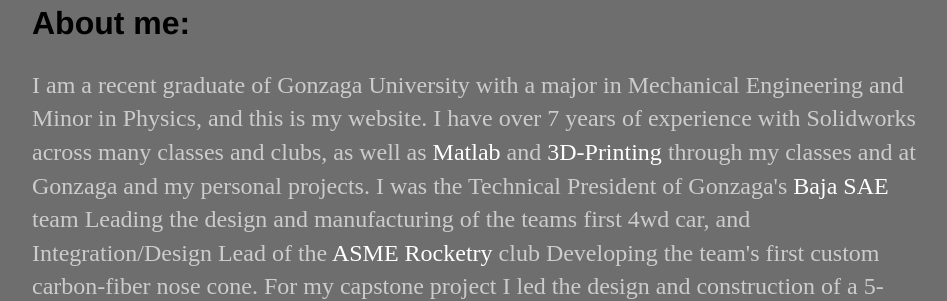
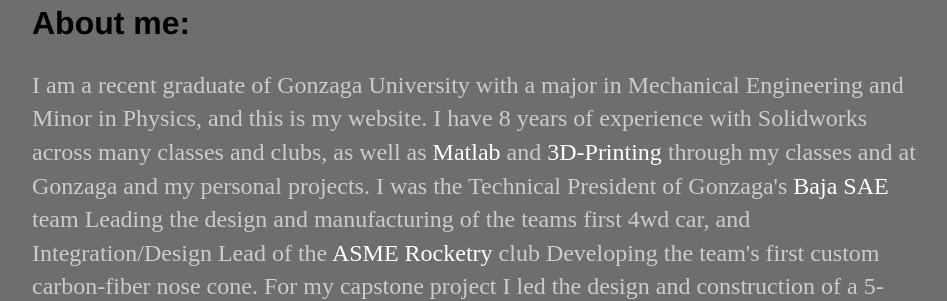
Before and after one commit to andy-gothro/andy-gothro.github.io, a Jekyll site: the page built from index.html, in a window 1280 px wide. Shown: the part 192-493 px from the top of the page, without its empty margins (160-1107 px from the left). Built offline with Jekyll 4.4.1, drawn with Linux system fonts in a browser that asks for light colours.

Commit message:
Update index.html

```diff
--- a/index.html
+++ b/index.html
@@ -5,6 +5,6 @@
     <div class="blurb">
       <h1>Home</h1>
 	    <h2> About me:</h2>
-        	<p>I am a recent graduate of Gonzaga University with a major in Mechanical Engineering and Minor in Physics, and this is my website. I have over 7 years of experience with Solidworks across many classes and clubs, as well as <a href="/MatLab">Matlab</a> and <a href="3D-Printing">3D-Printing</a> through my classes and at Gonzaga and my personal projects. I was the Technical President of Gonzaga's <a href="/Baja SAE"> Baja SAE</a> team Leading the design and manufacturing of the teams first 4wd car, and Integration/Design Lead of the <a href="/ASME Rocketry">ASME Rocketry</a> club Developing the team's first custom carbon-fiber nose cone. For my capstone project I led the design and construction of a 5-axis, non-planar 3d-printer which can be seen in the <a href="3D-Printing">3D-Printing</a> section of this website</p>
+        	<p>I am a recent graduate of Gonzaga University with a major in Mechanical Engineering and Minor in Physics, and this is my website. I have 8 years of experience with Solidworks across many classes and clubs, as well as <a href="/MatLab">Matlab</a> and <a href="3D-Printing">3D-Printing</a> through my classes and at Gonzaga and my personal projects. I was the Technical President of Gonzaga's <a href="/Baja SAE"> Baja SAE</a> team Leading the design and manufacturing of the teams first 4wd car, and Integration/Design Lead of the <a href="/ASME Rocketry">ASME Rocketry</a> club Developing the team's first custom carbon-fiber nose cone. For my capstone project I led the design and construction of a 5-axis, non-planar 3d-printer which can be seen in the <a href="3D-Printing">3D-Printing</a> section of this website</p>
 
     </div><!-- /.blurb -->
```
